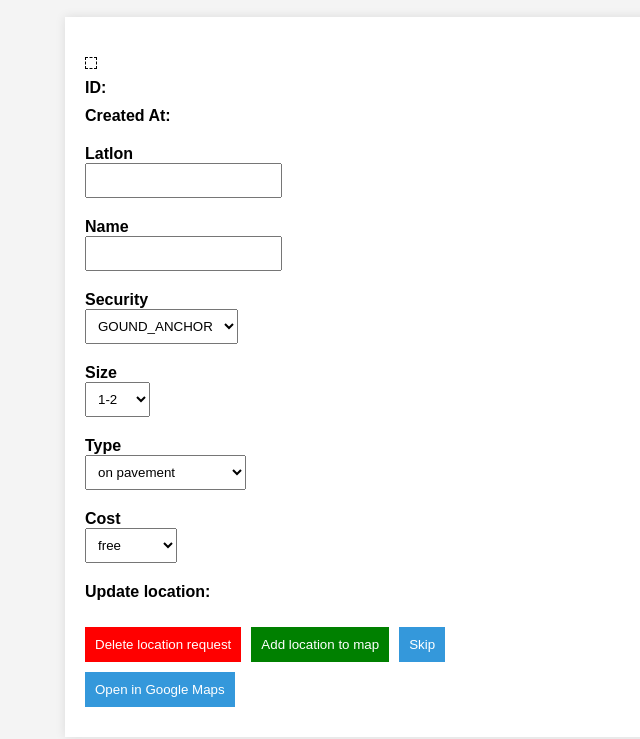
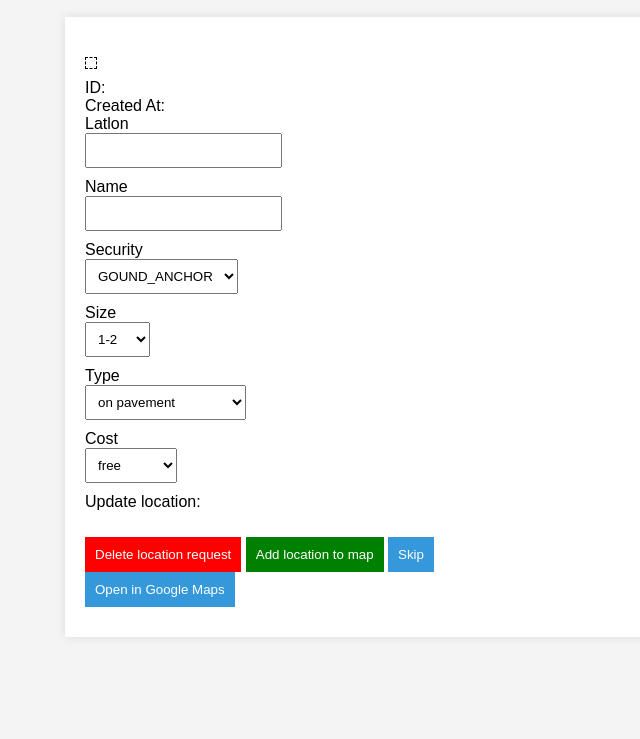
Before and after one commit to talieScript/location-request-checker, a website: page public/index.html in a window 1280 px wide. Both pictures are taken after a click on the button "Start". Shown: the part 61-800 px from the top of the page, without its empty margins (235-875 px from the left). Drawn offline with Linux system fonts and the light colour scheme; no server answers.

Commit message:
moved style to style block

```diff
--- a/public/index.html
+++ b/public/index.html
@@ -4,38 +4,95 @@
   <meta charset="UTF-8">
   <meta name="viewport" content="width=device-width, initial-scale=1.0">
   <title>New location helper</title>
+  <style>
+    body {
+      font-family: 'Arial', sans-serif;
+      margin: 0;
+      padding: 0;
+      background-color: #f4f4f4;
+    }
+    h1 {
+      color: #333;
+      margin-bottom: 20px;
+      text-align: center;
+    }
+    .container {
+      display: flex;
+      flex-direction: column;
+      width: 50%;
+      margin: auto;
+      padding: 20px;
+      background-color: #fff;
+      box-shadow: 0 0 10px rgba(0, 0, 0, 0.1);
+      justify-content: center;
+    }
+    .start-button, .delete-button, .add-button, .skip-button, .open-button {
+      background-color: #3498db;
+      color: #fff;
+      padding: 10px;
+      border: none;
+      cursor: pointer;
+    }
+    .delete-button {
+      background-color: red;
+    }
+    .add-button {
+      background-color: green;
+    }
+    .form {
+      display: flex;
+      flex-direction: column;
+      align-items: flex-start;
+      display: none;
+      margin-top: 20px;
+    }
+    .number {
+      border: 1px dashed black;
+      width: max-content;
+      padding: 5px;
+      margin-bottom: 10px;
+    }
+    .input {
+      margin-bottom: 10px;
+      padding: 8px;
+    }
+    .error {
+      color: red;
+      margin-top: 10px;
+    }
+  </style>
 </head>
-<body style="font-family: 'Arial', sans-serif; margin: 0; padding: 0; background-color: #f4f4f4;">
+<body>
 
-<h1 style="color: #333; margin-bottom: 20px; text-align: center;">New location helper</h1>
+<h1>New location helper</h1>
 
-<div style="display: flex; flex-direction: column; width: 50%; margin: auto; padding: 20px; background-color: #fff; box-shadow: 0 0 10px rgba(0, 0, 0, 0.1); justify-content: center;">
+<div class="container">
 
-  <button style="background-color: #3498db; color: #fff; padding: 10px; border: none; cursor: pointer;" id="start-button" onclick="fetchData()">Start</button>
+  <button class="start-button" id="start-button" onclick="fetchData()">Start</button>
 
-  <form style="display: flex; flex-direction: column; align-items: flex-start; display: none; margin-top: 20px;">
+  <form class="form">
 
-    <div style="border: 1px dashed black; width: max-content; padding: 5px; margin-bottom: 10px;" id="number"></div>
+    <div class="number" id="number"></div>
 
-    <div style="margin-bottom: 10px;"><label style="font-weight: bold;" for="id">ID:</label> <span id="id"></span></div>
-    <div style="margin-bottom: 10px;"><label style="font-weight: bold;" for="created_at">Created At:</label> <span id="created_at"></span></div>
+    <div><label for="id">ID:</label> <span id="id"></span></div>
+    <div><label for="created_at">Created At:</label> <span id="created_at"></span></div>
 
-    <label style="margin-top: 10px; font-weight: bold;" for="latlon">Latlon</label>
-    <input style="margin-bottom: 10px; padding: 8px;" id="latlon" type="text">
+    <label for="latlon">Latlon</label>
+    <input class="input" id="latlon" type="text">
 
-    <label style="margin-top: 10px; font-weight: bold;" for="name">Name</label>
-    <input style="margin-bottom: 10px; padding: 8px;" id="name" type="text">
+    <label for="name">Name</label>
+    <input class="input" id="name" type="text">
 
-    <label style="margin-top: 10px; font-weight: bold;" for="security">Security</label>
-    <select style="margin-bottom: 10px; padding: 8px;" id="security">
+    <label for="security">Security</label>
+    <select class="input" id="security">
       <option value="GOUND_ANCHOR">GOUND_ANCHOR</option>
       <option value="LOCKING_RAIL">LOCKING_RAIL</option>
       <option value="NONE">NONE</option>
       <option value="">Unknown</option>
     </select>
 
-    <label style="margin-top: 10px; font-weight: bold;" for="size">Size</label>
-    <select style="margin-bottom: 10px; padding: 8px;" name="size" id="size">
+    <label for="size">Size</label>
+    <select class="input" name="size" id="size">
       <option value="XS">1-2</option>
       <option value="SM">2-4</option>
       <option value="MD">5-7</option>
@@ -43,8 +100,8 @@
       <option value="XL">10+</option>
     </select>
 
-    <label style="margin-top: 10px; font-weight: bold;" for="type">Type</label>
-    <select style="margin-bottom: 10px; padding: 8px;" id="type">
+    <label for="type">Type</label>
+    <select class="input" id="type">
       <option value="on_pavement">on pavement</option>
       <option value="cafe_meetup">cafe/meetup location</option>
       <option value="beautiful_spot">beauty spot</option>
@@ -52,25 +109,25 @@
       <option value="bay">bay</option>
     </select>
 
-    <label style="margin-top: 10px; font-weight: bold;" for="cost">Cost</label>
-    <select style="margin-bottom: 10px; padding: 8px;" name="cost" id="cost">
+    <label for="cost">Cost</label>
+    <select class="input" name="cost" id="cost">
       <option value="free">free</option>
       <option value="paid">paid</option>
       <option value="">unknown</option>
     </select>
 
-    <label style="margin-top: 10px; font-weight: bold;" for="update-location">Update location:</label>
+    <label for="update-location">Update location:</label>
     <pre id="update-location"></pre>
 
-    <div style="display: flex;">
-      <button style="background-color: red; color: #fff; padding: 10px; border: none; cursor: pointer;" type="button" onclick="deleteLocation()">Delete location request</button>
-      <button id="add-update-button" style="background-color: green; color: #fff; padding: 10px; border: none; cursor: pointer; margin-left: 10px;" type="button" onclick="addLocation()">Add location to map</button>
-      <button style="background-color: #3498db; color: #fff; padding: 10px; border: none; cursor: pointer; margin-left: 10px;" type="button" onclick="next()">Skip</button>
+    <div>
+      <button class="delete-button" type="button" onclick="deleteLocation()">Delete location request</button>
+      <button id="add-update-button" class="add-button" type="button" onclick="addLocation()">Add location to map</button>
+      <button class="skip-button" type="button" onclick="next()">Skip</button>
     </div>
-    <button style="background-color: #3498db; color: #fff; padding: 10px; border: none; cursor: pointer; margin-top: 10px;" type="button" onclick="openInGoogleMaps()">Open in Google Maps</button>
+    <button class="open-button" type="button" onclick="openInGoogleMaps()">Open in Google Maps</button>
   </form>
 
-  <span style="color: red; margin-top: 10px;" id="error"></span>
+  <span class="error" id="error"></span>
 </div>
 
 <script>
```
